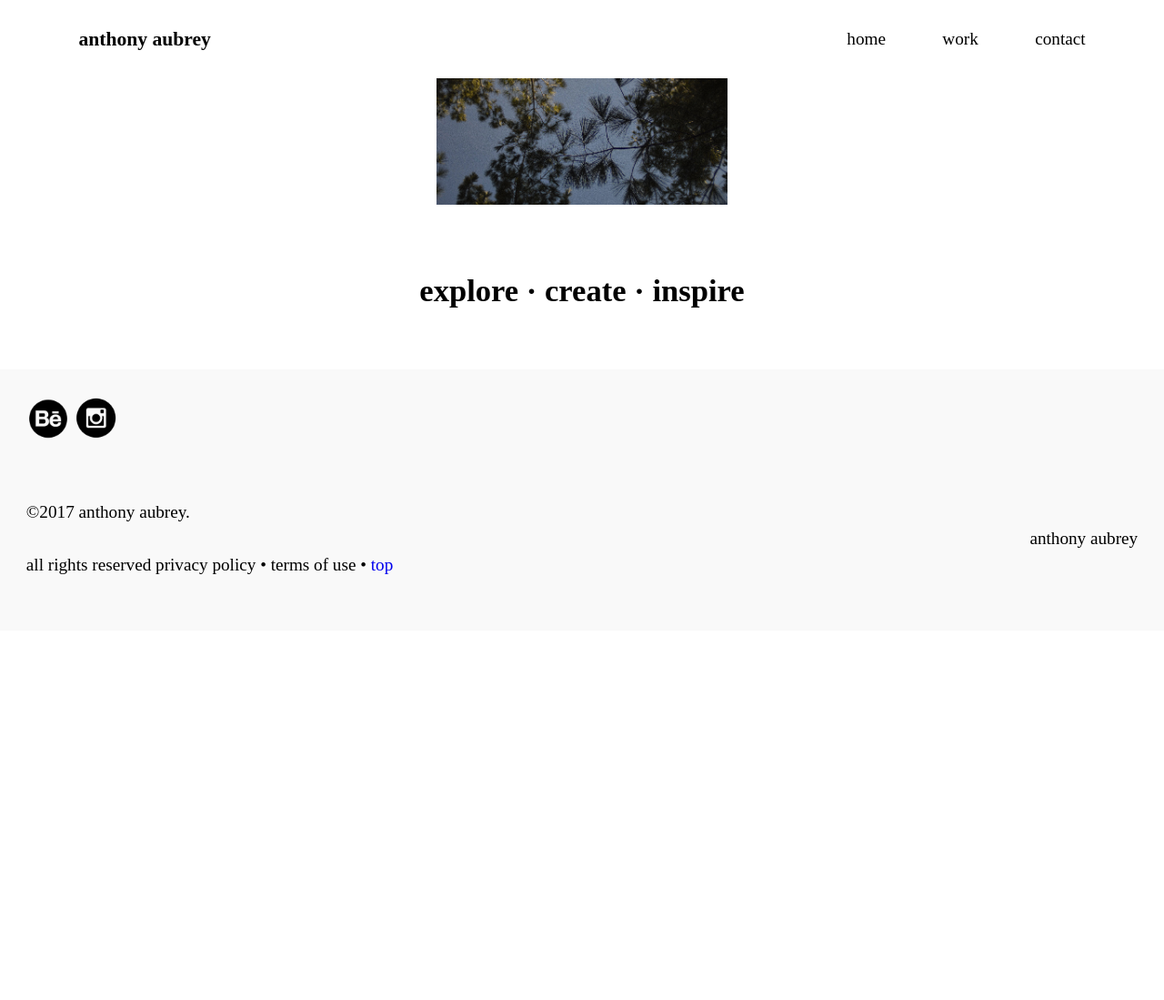
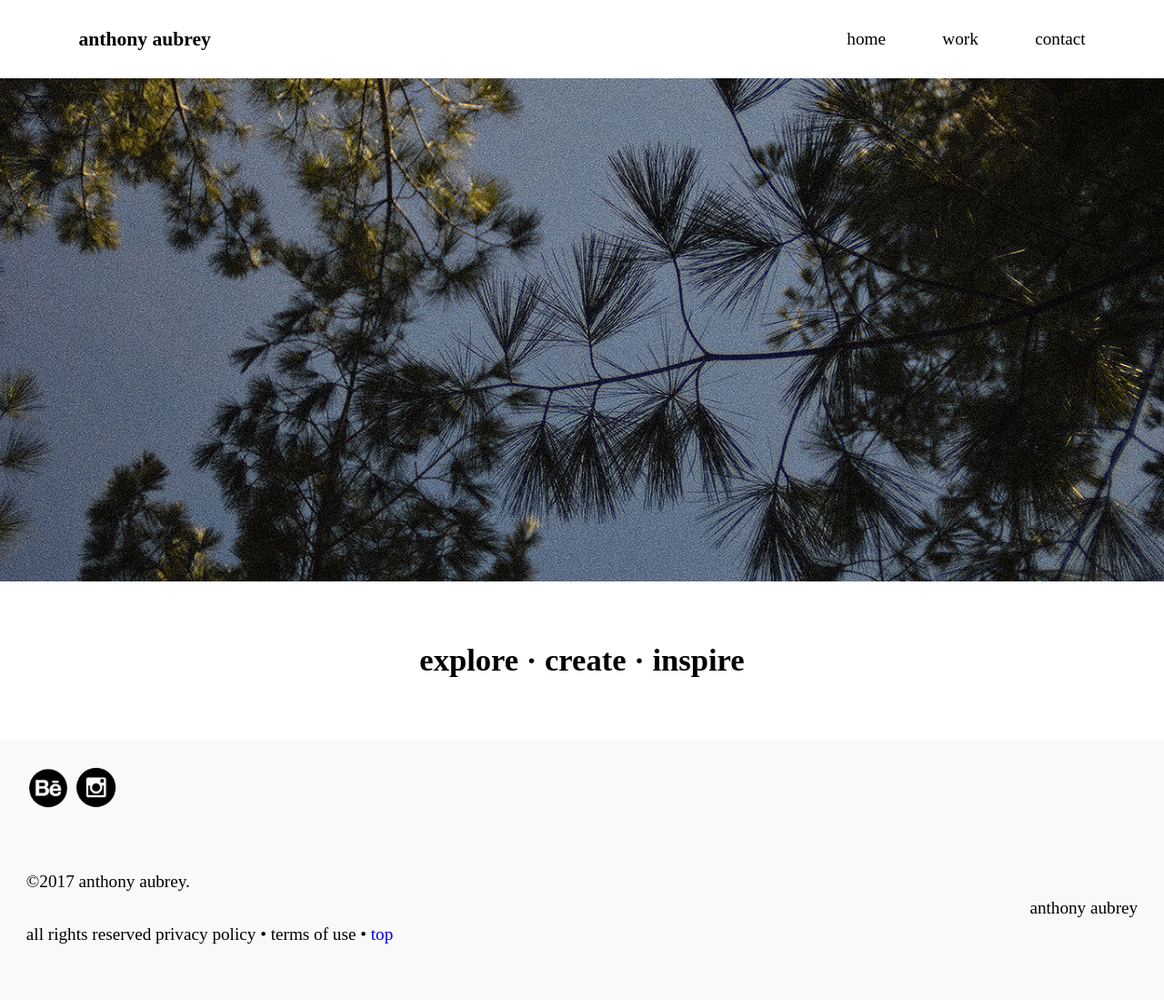
Before and after one commit to anthonyaubrey/portfolio, a Jekyll site: the page built from index.html, in a window 1280 px wide. Shown: the whole page at 91% size. Built offline with Jekyll 4.4.1, drawn with Linux system fonts in a browser that asks for light colours; before the commit the page ends 900 px from its top, so only the background shows below that.

Commit message:
Added img flex

```diff
--- a/index.html
+++ b/index.html
@@ -4,7 +4,7 @@
 
 <main role="main" id="main" class="text-center">
   <div>
-    <img class=""src="{{site.baseurl}}/img/newhome.jpg">
+    <img class="img-flex"src="{{site.baseurl}}/img/newhome.jpg">
     <h1 class="island-2 wrapper">explore · create · inspire</h1>
   </div>
 </main>
```
